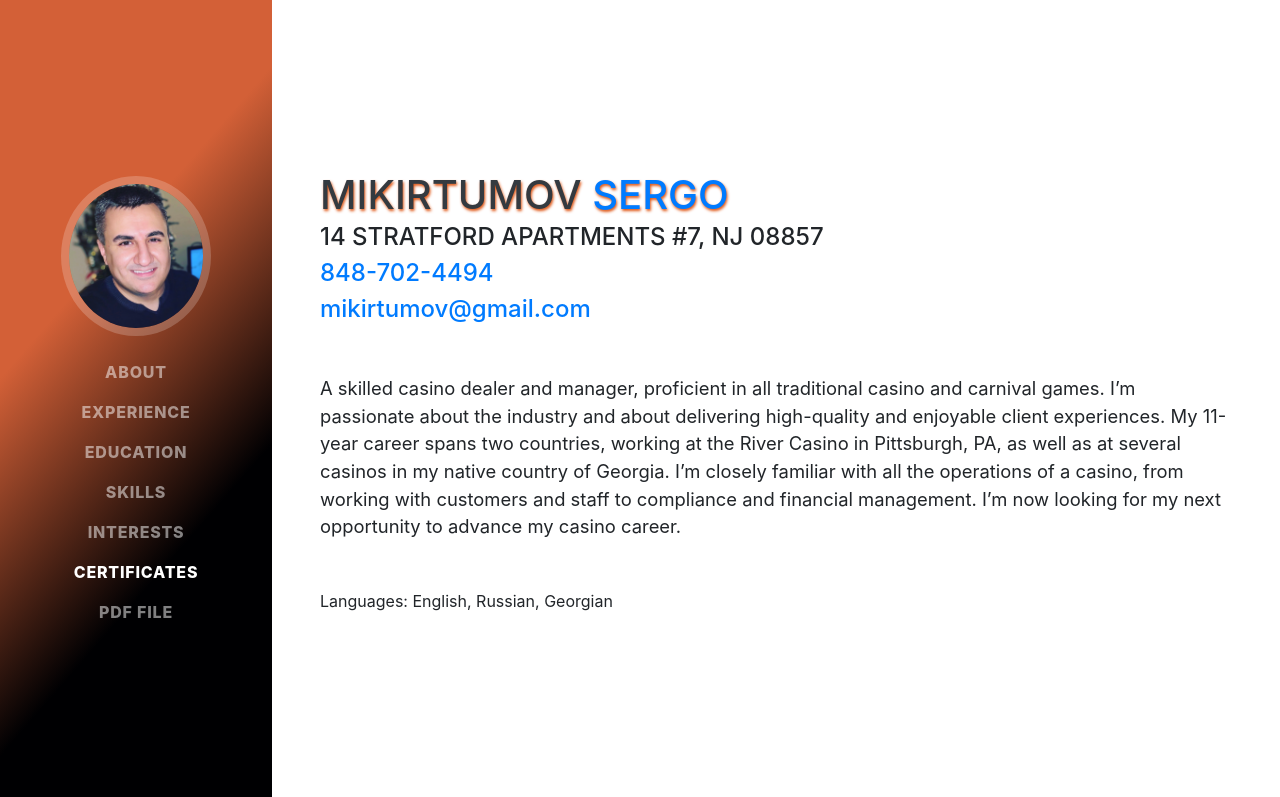
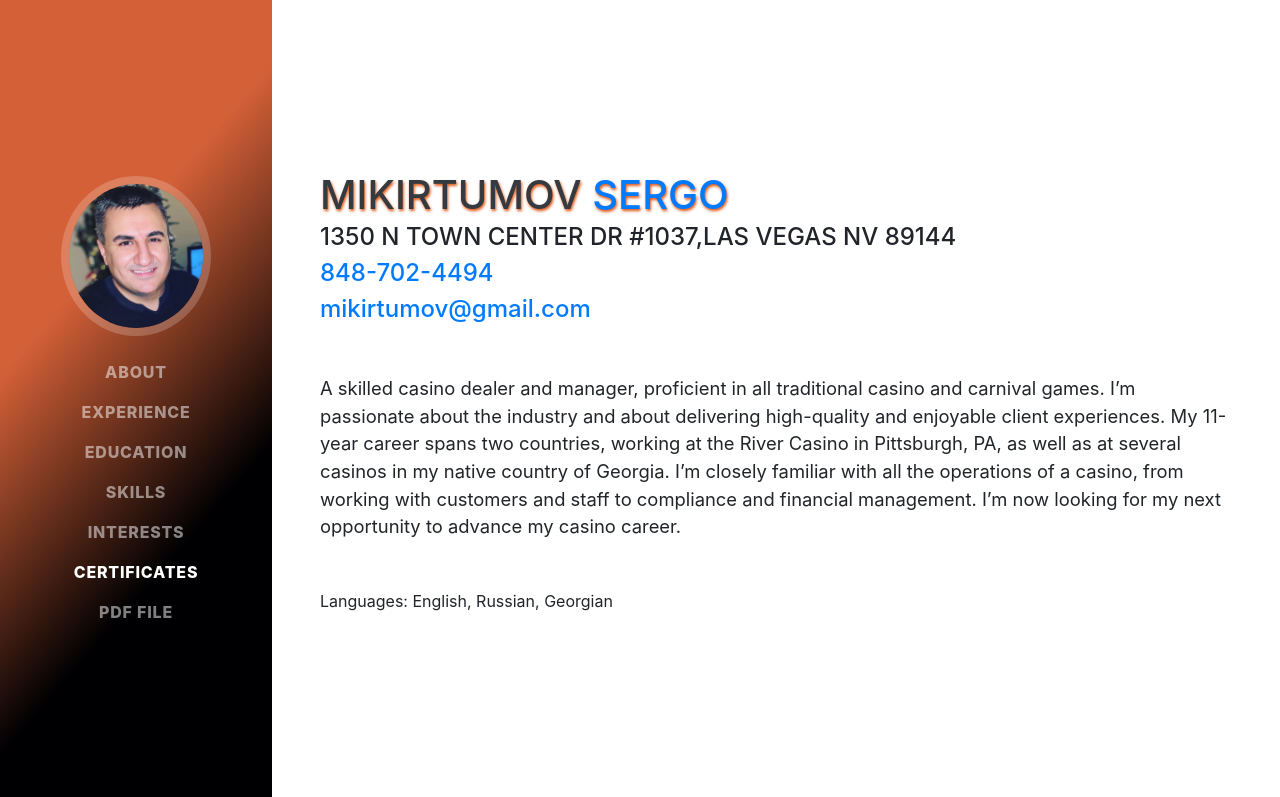
Before and after one commit to Mikirtumov/CasinoCV, a website with bundled scripts: page index.html in a window 1280 px wide. Shown: the top 797 px of the page. Built offline with nearby package versions, Linux system fonts and the light colour scheme; files whose address does not match are found by name; a web font is replaced by a local one.

Commit message:
address update

```diff
--- a/index.html
+++ b/index.html
@@ -69,7 +69,7 @@
         <h1 class="mb-0">Mikirtumov
           <span class="text-primary">Sergo</span>
         </h1>
-        <div class="subheading mb-5">14 Stratford Apartments #7, NJ 08857
+        <div class="subheading mb-5">1350 N Town Center Dr #1037,Las Vegas NV 89144
           <div class="telefon"><a href="tel:848-702-4494">848-702-4494</a></div>
           <span class="text-lowercase"><a href="mailto:mikirtumov@gmail.com">mikirtumov@gmail.com</a></span>
         </div>
```
